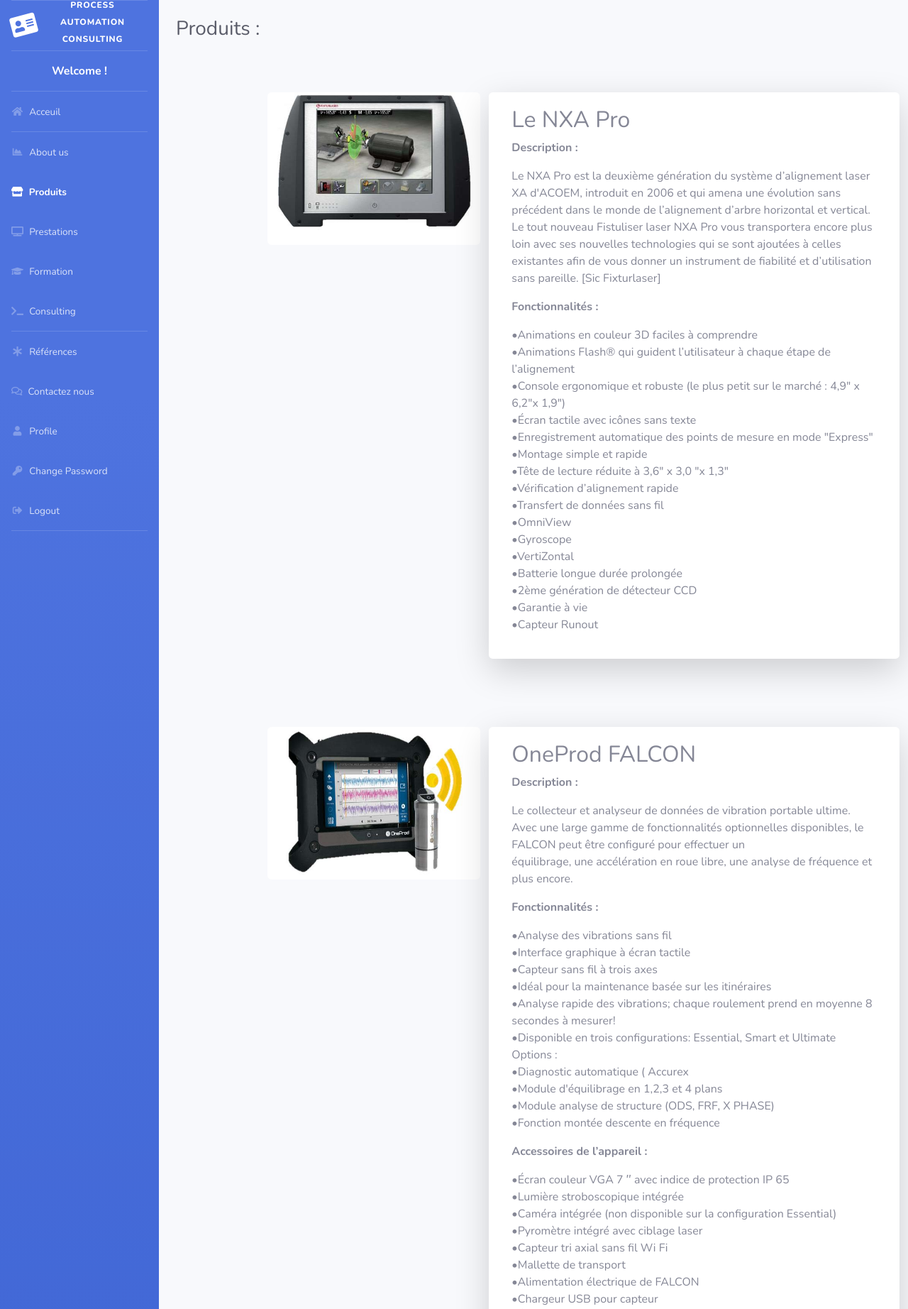
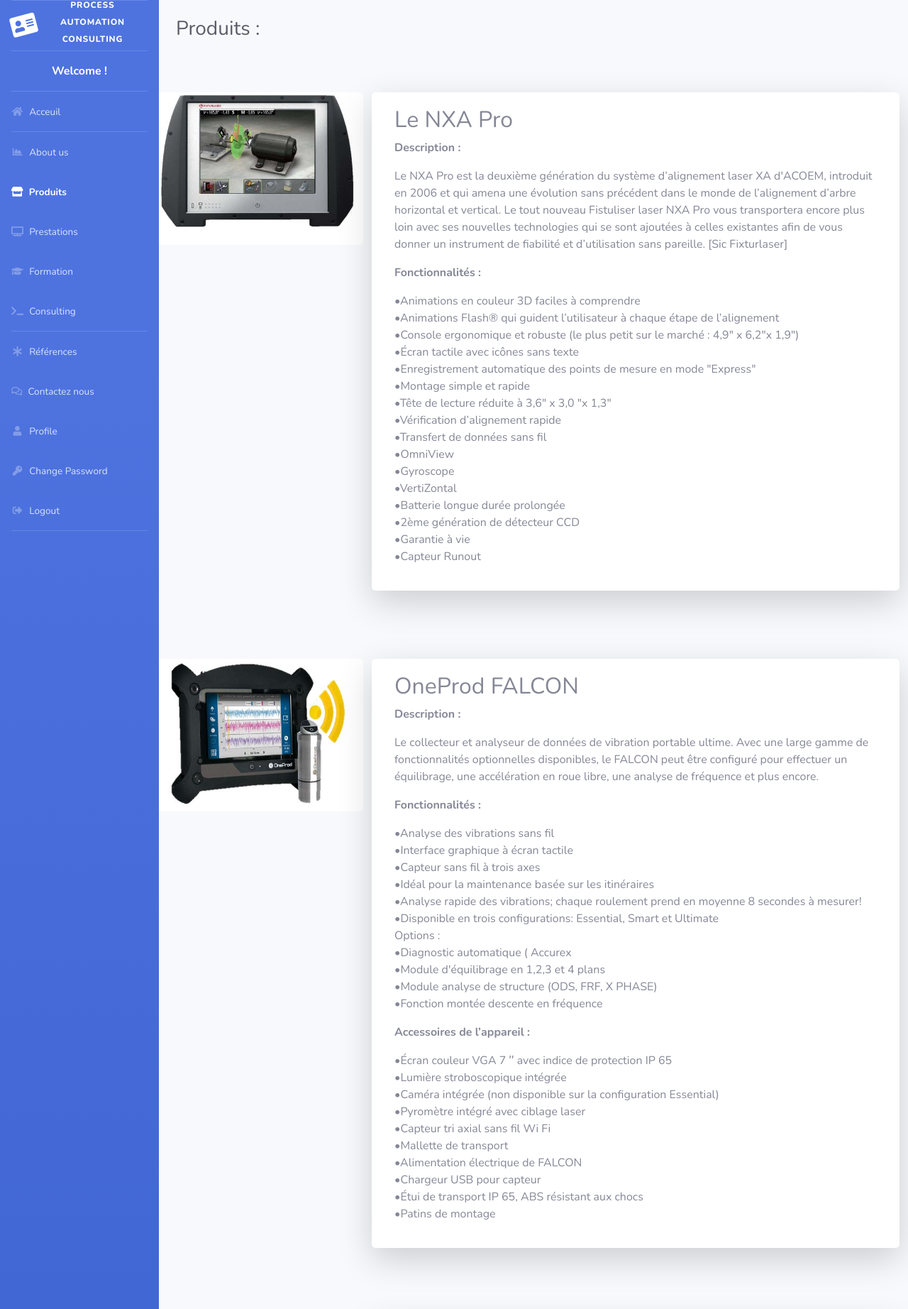
Before and after one commit to Khalil200a/pac, a Django app: page /Produits/ in a window 1280 px wide. Shown: the top 1844 px of the page at 71% size. Run offline with Django 3.2, Linux system fonts and the light colour scheme; a user stored in the database is signed in; data comes from the database, SQL or seed files in the repository; both versions use the stored data as it was after the commit; some libraries are stand-ins or nearby versions.

Commit message:
Mise a jour

```diff
--- a/templates/common/produit.html
+++ b/templates/common/produit.html
@@ -13,11 +13,10 @@
     <ul>
     {% for produit in format %}
         <div class="row">
-          <div class="col-lg-2"></div>
           <div class="col-lg-3 my-5">
             <img src="{{produit.image.url}}" class="rounded float-right" height={{produit.height}} width={{produit.width}}>
           </div>
-          <div class="card o-hidden border-0 shadow-lg my-5 col-lg-7">
+          <div class="card o-hidden border-0 shadow-lg my-5 col-lg-9">
             <div class="card-body">
                 <h2>{{produit.titre}}</h2>
                 <p><strong>Description : </strong></p>
```
Also changed, not shown: db.sqlite3.
